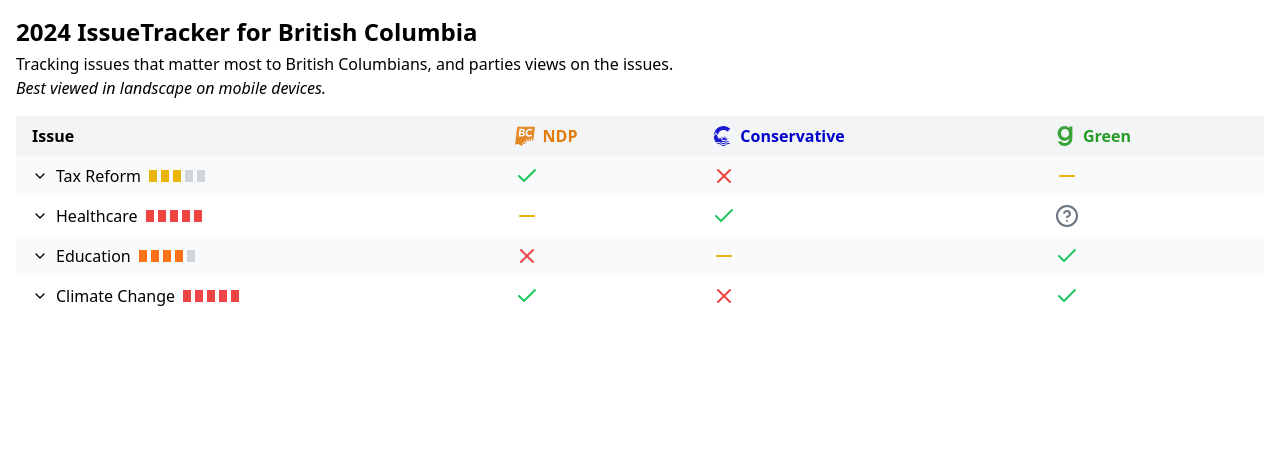
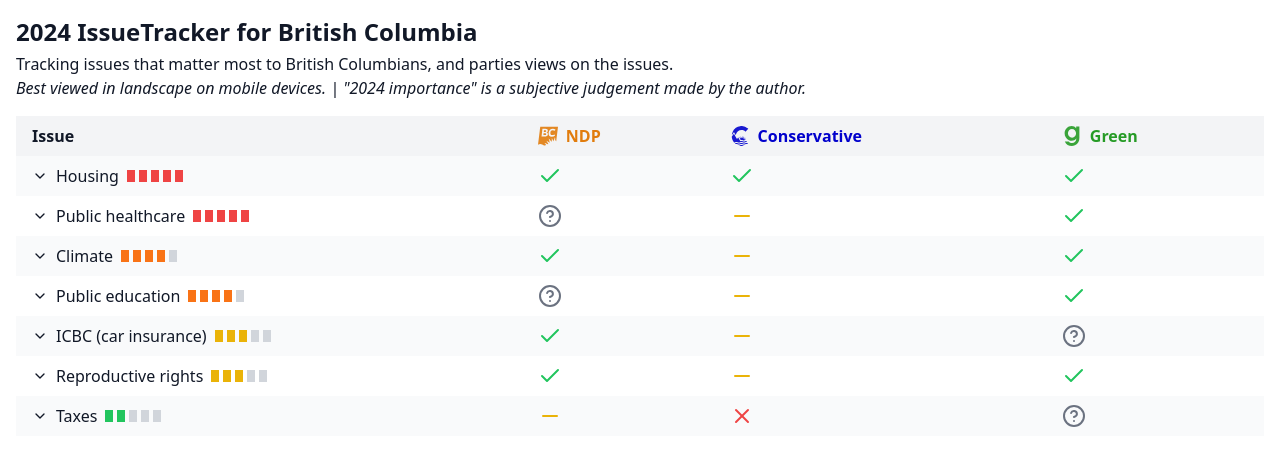
Before and after one commit to aidenmitchell/issuetracker, a React (Create React App) app: page / in a window 1280 px wide. Shown: the top 466 px of the page. Built offline with nearby package versions, Linux system fonts and the light colour scheme.

Commit message:
New data

```diff
--- a/src/App.js
+++ b/src/App.js
@@ -3,10 +3,10 @@
 
 function App() {
   return (
-    <div className="App p-4">
+    <div className="App p-4 bg-white dark:bg-gray-900 text-gray-900 dark:text-gray-100 min-h-screen">
       <h1 className="text-2xl font-bold mb-1">2024 IssueTracker for British Columbia</h1>
-      <p>Tracking issues that matter most to British Columbians, and parties views on the issues.</p>
-      <p className="mb-4 italic">Best viewed in landscape on mobile devices.</p>
+      <p className="dark:text-gray-300">Tracking issues that matter most to British Columbians, and parties views on the issues.</p>
+      <p className="mb-4 italic dark:text-gray-400">Best viewed in landscape on mobile devices. | "2024 importance" is a subjective judgement made by the author.</p>
       <PoliticalStanceTable />
     </div>
   );
--- a/src/PoliticalStanceTable.js
+++ b/src/PoliticalStanceTable.js
@@ -1,40 +1,6 @@
 import React, { useState, useRef, useEffect } from 'react';
 import { Check, X, Minus, HelpCircle, ChevronDown, ChevronUp } from 'lucide-react';
-
-const data = [
-  {
-    issue: "Tax Reform",
-    importance: 3,
-    notes: "Tax reform is a complex issue involving changes to the tax code that can affect individuals, businesses, and the overall economy. It often includes debates on progressive vs. flat tax rates, corporate tax levels, and tax incentives.",
-    NDP: { stance: "support", explanation: "Supports progressive taxation", source: "https://www.ndp.ca/tax-policy" },
-    Conservative: { stance: "oppose", explanation: "Favors tax cuts", source: "https://www.conservative.ca/tax-policy" },
-    Green: { stance: "mixed", explanation: "Supports eco-friendly tax policies", source: "https://www.greenparty.ca/tax-policy" }
-  },
-  {
-    issue: "Healthcare",
-    importance: 5,
-    notes: "Healthcare is a critical issue in Canada, centering around maintaining and improving the public healthcare system. Key topics include wait times, drug coverage, and the balance between public and private healthcare options.",
-    NDP: { stance: "mixed", explanation: "Supports universal pharmacare", source: "https://www.ndp.ca/healthcare" },
-    Conservative: { stance: "support", explanation: "Advocates for private options", source: "https://www.conservative.ca/healthcare" },
-    Green: { stance: "unknown", explanation: "Policy under review", source: "https://www.greenparty.ca/healthcare" }
-  },
-  {
-    issue: "Education",
-    importance: 4,
-    notes: "Education policy in Canada covers a range of topics from early childhood education to post-secondary funding. Major debates include curriculum standards, teacher pay, and the role of private education.",
-    NDP: { stance: "oppose", explanation: "Against privatization", source: "https://www.ndp.ca/education" },
-    Conservative: { stance: "mixed", explanation: "Supports both public and private", source: "https://www.conservative.ca/education" },
-    Green: { stance: "support", explanation: "Advocates for increased funding", source: "https://www.greenparty.ca/education" }
-  },
-  {
-    issue: "Climate Change",
-    importance: 5,
-    notes: "Climate change is a global issue with significant local impacts. In Canada, it involves discussions on carbon pricing, renewable energy transition, and balancing environmental protection with economic growth.",
-    NDP: { stance: "support", explanation: "Supports carbon pricing", source: "https://www.ndp.ca/climate" },
-    Conservative: { stance: "oppose", explanation: "Against carbon tax", source: "https://www.conservative.ca/climate" },
-    Green: { stance: "support", explanation: "Advocates for green energy", source: "https://www.greenparty.ca/climate" }
-  },
-];
+import { issues } from './issues';
 
 const PartyIcon = ({ party }) => {
   const icons = {
@@ -71,9 +37,9 @@
 };
 
 const partyInfo = {
-  NDP: { color: '#E17C0D', icon: <PartyIcon party="NDP" /> },
-  Conservative: { color: '#0101CC', icon: <PartyIcon party="Conservative" /> },
-  Green: { color: '#269B26', icon: <PartyIcon party="Green" /> }
+  NDP: { color: '#E17C0D', darkModeColor: '#E17C0D', icon: <PartyIcon party="NDP" /> },
+  Conservative: { color: '#0101CC', darkModeColor: '#4B4BFF', icon: <PartyIcon party="Conservative" /> },
+  Green: { color: '#269B26', darkModeColor: '#269B26', icon: <PartyIcon party="Green" /> }
 };
 
 const StanceIcon = ({ stance }) => {
@@ -100,7 +66,7 @@
       {[...Array(5)].map((_, i) => (
         <div
           key={i}
-          className={`w-2 h-3 ${i < importance ? getColor(importance) : 'bg-gray-300'}`}
+          className={`w-2 h-3 ${i < importance ? getColor(importance) : 'bg-gray-300 dark:bg-gray-600'}`}
         />
       ))}
       <div className="absolute bottom-full left-0 mb-2 px-2 py-1 bg-gray-800 text-white text-xs rounded opacity-0 group-hover:opacity-100 transition-opacity duration-200 whitespace-nowrap">
@@ -127,18 +93,18 @@
       <td colSpan="4" className="p-0">
         <div
           style={{ height: `${height}px` }}
-          className="transition-all duration-300 ease-in-out bg-gray-100 overflow-hidden"
+          className="transition-all duration-300 ease-in-out bg-gray-100 dark:bg-gray-800 overflow-hidden"
         >
           <div ref={contentRef} className="px-4 py-2">
-            <p className="mb-4 text-gray-700">{rowData.notes}</p>
+            <p className="mb-4 text-gray-700 dark:text-gray-300">{rowData.notes}</p>
             <div className={`grid grid-cols-3 gap-4 transition-opacity duration-300 ${isExpanded ? 'opacity-100' : 'opacity-0'}`}>
               {Object.entries(partyInfo).map(([party, info]) => (
                 <div key={party} className="space-y-2">
-                  <h3 style={{ color: partyInfo[party].color }} className="font-semibold flex items-center">
+                  <h3 className="font-semibold flex items-center" style={{ color: `var(--party-color-${party})` }}>
                     <span className="mr-2">{info.icon}</span>
                     {party}
                   </h3>
-                  <p>{rowData[party].explanation}</p>
+                  <p className="dark:text-gray-300">{rowData[party].explanation}</p>
                   <a href={rowData[party].source} target="_blank" rel="noopener noreferrer" className="text-blue-500 hover:underline">
                     Source
                   </a>
@@ -154,6 +120,17 @@
 
 const PoliticalStanceTable = () => {
   const [expandedRow, setExpandedRow] = useState(null);
+  const [sortedIssues, setSortedIssues] = useState([]);
+
+  useEffect(() => {
+    const sorted = [...issues].sort((a, b) => {
+      if (b.importance !== a.importance) {
+        return b.importance - a.importance;
+      }
+      return a.issue.localeCompare(b.issue);
+    });
+    setSortedIssues(sorted);
+  }, []);
 
   const toggleRow = (index) => {
     setExpandedRow(prevIndex => prevIndex === index ? null : index);
@@ -161,12 +138,26 @@
 
   return (
     <div className="overflow-x-auto">
-      <table className="min-w-full bg-white">
+      <style jsx global>{`
+        :root {
+          --party-color-NDP: ${partyInfo.NDP.color};
+          --party-color-Conservative: ${partyInfo.Conservative.color};
+          --party-color-Green: ${partyInfo.Green.color};
+        }
+        @media (prefers-color-scheme: dark) {
+          :root {
+            --party-color-NDP: ${partyInfo.NDP.darkModeColor};
+            --party-color-Conservative: ${partyInfo.Conservative.darkModeColor};
+            --party-color-Green: ${partyInfo.Green.darkModeColor};
+          }
+        }
+      `}</style>
+      <table className="min-w-full bg-white dark:bg-gray-900 text-gray-900 dark:text-gray-100">
         <thead>
-          <tr className="bg-gray-100">
+          <tr className="bg-gray-100 dark:bg-gray-800">
             <th className="px-4 py-2 text-left">Issue</th>
             {Object.entries(partyInfo).map(([party, info]) => (
-            <th key={party} className="px-4 py-2 text-left" style={{ color: info.color }}>
+            <th key={party} className="px-4 py-2 text-left" style={{ color: `var(--party-color-${party})` }}>
               <div className="flex items-center">
                 <span className="mr-2">{info.icon}</span>
                 {party}
@@ -176,10 +167,10 @@
           </tr>
         </thead>
         <tbody>
-          {data.map((row, index) => (
+          {sortedIssues.map((row, index) => (
             <React.Fragment key={index}>
               <tr
-                className={`${index % 2 === 0 ? 'bg-gray-50' : 'bg-white'} cursor-pointer hover:bg-gray-200`}
+                className={`${index % 2 === 0 ? 'bg-gray-50 dark:bg-gray-800' : 'bg-white dark:bg-gray-900'} cursor-pointer hover:bg-gray-200 dark:hover:bg-gray-700`}
                 onClick={() => toggleRow(index)}
               >
                 <td className="px-4 py-2">
--- /dev/null
+++ b/src/issues.js
@@ -0,0 +1,58 @@
+export const issues = [
+    {
+      issue: "ICBC (car insurance)",
+      importance: 3,
+      notes: "ICBC's public car insurance has been a point of contention for many years, with some wondering if competition is warranted.",
+      NDP: { stance: "support", explanation: "Has previously supported ICBC and rate cuts", source: "https://www.ndp.ca/tax-policy" },
+      Conservative: { stance: "mixed", explanation: 'Favors private insurance to "allow choice and competition"', source: "https://www.conservativebc.ca/ideas" },
+      Green: { stance: "unknown", explanation: "Stance unavailable", source: "" }
+    },
+    {
+      issue: "Public healthcare",
+      importance: 5,
+      notes: "Healthcare is a critical issue in B.C., centering around maintaining and improving the public healthcare system. Key topics include wait times, drug coverage, and the balance between public and private healthcare options.",
+      NDP: { stance: "unknown", explanation: "Future plans unclear", source: "" },
+      Conservative: { stance: "mixed", explanation: 'Calls for "serious reform" and private healthcare; removing vaccination requirements for healthcare workers', source: "https://www.conservativebc.ca/ideas" },
+      Green: { stance: "support", explanation: 'Wants to build "community health centres", update family doctor payment model', source: "https://www.bcgreens.ca/healthcare" }
+    },
+    {
+      issue: "Taxes",
+      importance: 2,
+      notes: "",
+      NDP: { stance: "mixed", explanation: "Created a renter's tax credit, future plans unclear", source: "https://www.bcndp.ca/latest/eleven-ways-were-helping-british-columbians-costs" },
+      Conservative: { stance: "oppose", explanation: "Wants to lower taxes", source: "https://www.conservativebc.ca/ideas" },
+      Green: { stance: "unknown", explanation: "Stance unavailable", source: "" }
+    },
+    {
+      issue: "Public education",
+      importance: 4,
+      notes: "",
+      NDP: { stance: "unknown", explanation: "Future plans unclear", source: "" },
+      Conservative: { stance: "mixed", explanation: 'Supports both public and private, wants to "remove ideology from the classroom" and review all school textbooks and literature to ensure they are “neutral”', source: "https://www.conservativebc.ca/ideas" },
+      Green: { stance: "support", explanation: "Wants to create a school nutrition program, double B.C. post-secondary grant", source: "https://www.bcgreens.ca/public_education" }
+    },
+    {
+      issue: "Climate",
+      importance: 4,
+      notes: "",
+      NDP: { stance: "support", explanation: "Wants to get to net-zero", source: "https://www.ndp.ca/climate-action" },
+      Conservative: { stance: "mixed", explanation: "Against carbon tax, wants to expand LNG and build more pipelines", source: "https://www.conservativebc.ca/ideas" },
+      Green: { stance: "support", explanation: "It's the Green party", source: "https://bcgreens2024.ca/" }
+    },
+    {
+      issue: "Housing",
+      importance: 5,
+      notes: "With a housing crisis currently in play, British Columbians are looking to the government for support.",
+      NDP: { stance: "support", explanation: "Historically, regulated short-term rentals and updated zoning rules; recently recommended fire code changes to support cheaper developments while maintaining safety", source: "https://www.bcndp.ca/latest/five-bold-steps-weve-taken-housing-2023" },
+      Conservative: { stance: "support", explanation: "Wants to promote new development", source: "https://www.conservativebc.ca/ideas" },
+      Green: { stance: "support", explanation: 'Wants to "scale up support for new non-profit and co-op housing"', source: "https://www.bcgreens.ca/housing" }
+    },
+    {
+      issue: "Reproductive rights",
+      importance: 3,
+      notes: "",
+      NDP: { stance: "support", explanation: "Made birth control free, wants to pay for IVF", source: "https://bc.ctvnews.ca/ndp-tries-to-make-abortion-b-c-election-issue-conservatives-push-back-1.7033140" },
+      Conservative: { stance: "mixed", explanation: "Will not change existing policy", source: "https://bc.ctvnews.ca/ndp-tries-to-make-abortion-b-c-election-issue-conservatives-push-back-1.7033140" },
+      Green: { stance: "support", explanation: "Wants to invest in better access to services", source: "https://www.bcgreens.ca/improve_access_to_reproductive_healthcare_services" }
+    },
+  ];
```
Also changed, not shown: public/logo192.png (deleted), public/logo512.png (deleted).
